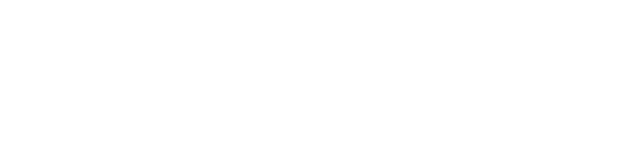
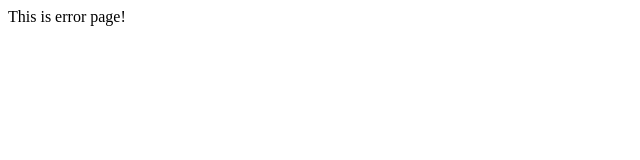
Before and after one commit to orkiril/MyRR_OKY, a plain HTML site: page error.html in a window 1280 px wide. Shown: the whole page, without its empty margins (0-640 px from the left). Drawn offline with Linux system fonts and the light colour scheme.

Commit message:
Added text to error.html

```diff
--- a/error.html
+++ b/error.html
@@ -6,5 +6,6 @@
     <title>Lab2</title>
   </head>
   <body>
+  This is error page!
   </body>
 </html>
```
